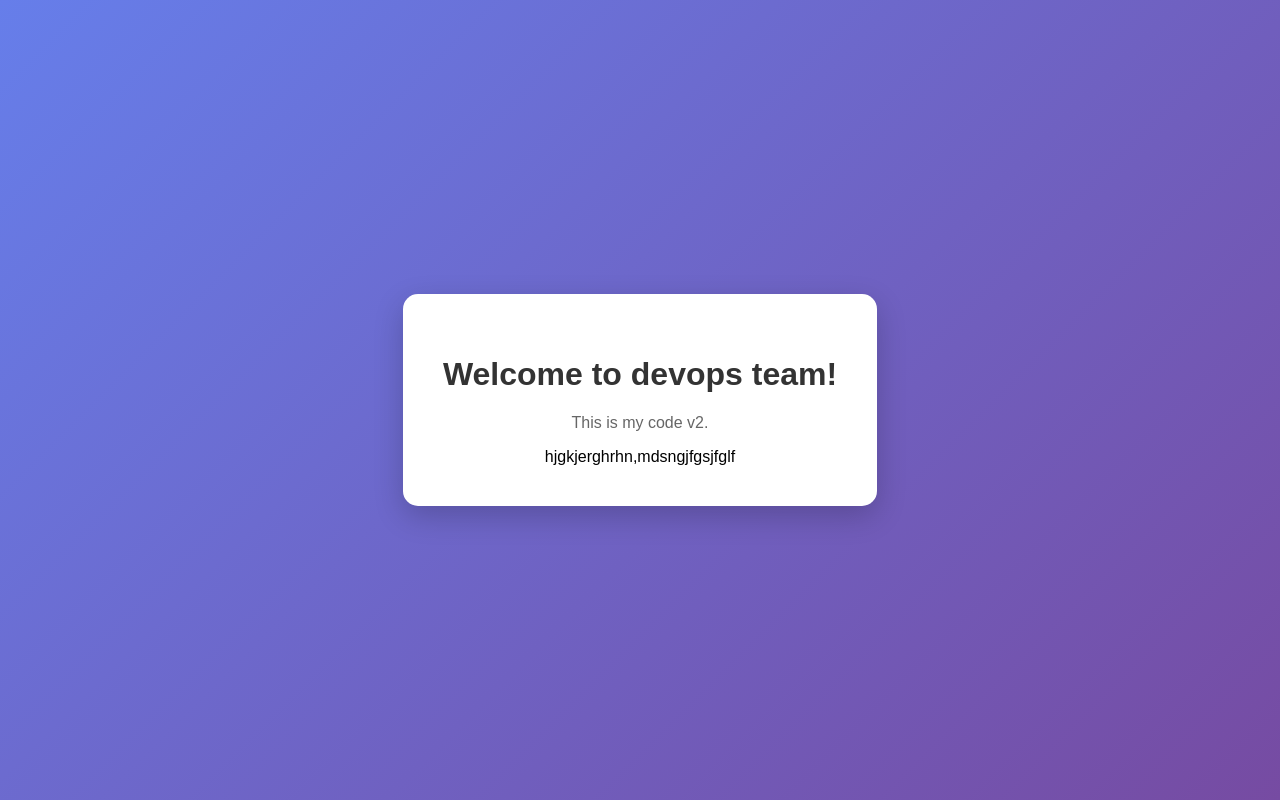
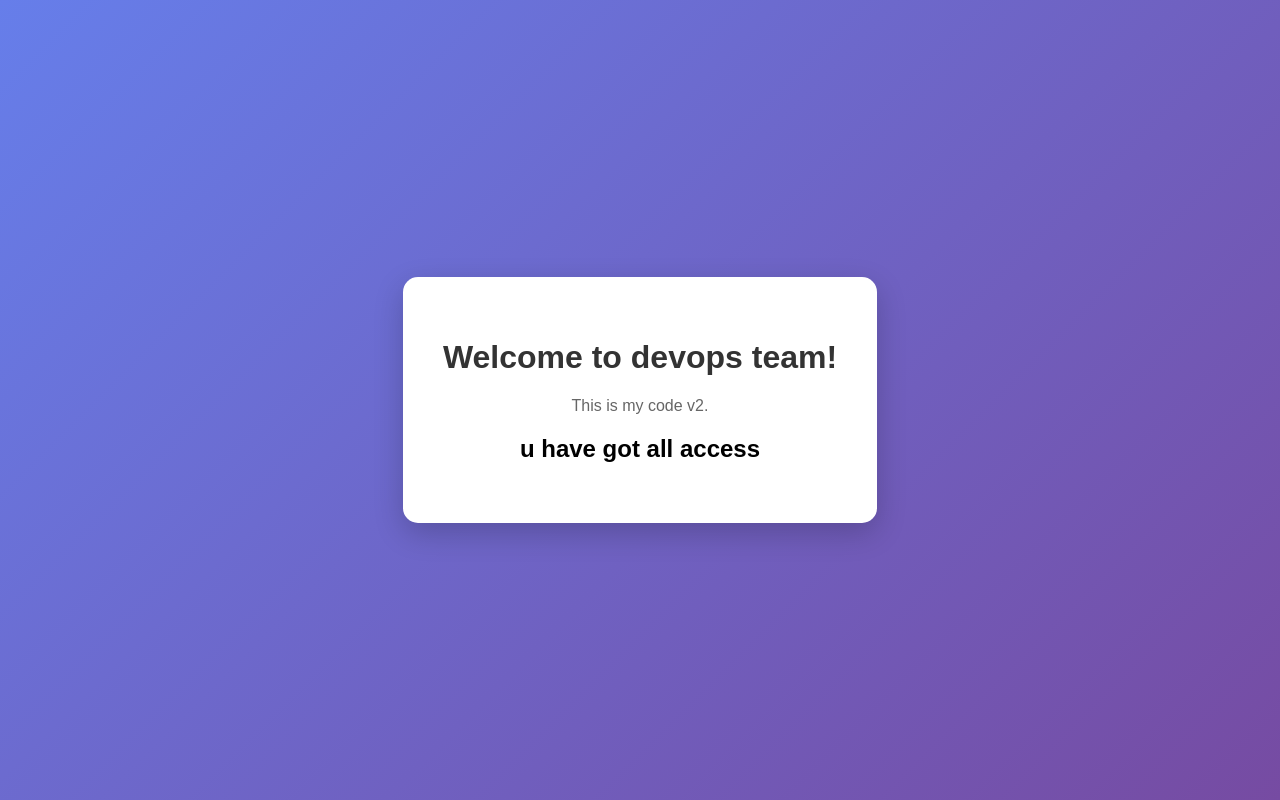
Before and after one commit to Shubha-Prod/my--repo, a plain HTML site: page index.html in a window 1280 px wide. Drawn offline with Linux system fonts and the light colour scheme.

Commit message:
got accesss

```diff
--- a/index.html
+++ b/index.html
@@ -43,7 +43,7 @@
     <div class="container">
         <h1>Welcome to devops team!</h1>
         <p>This is my code v2.</p>
-        hjgkjerghrhn,mdsngjfgsjfglf
+      <h2>u have got all access </h2>
     </div>
 
 </body>
```
